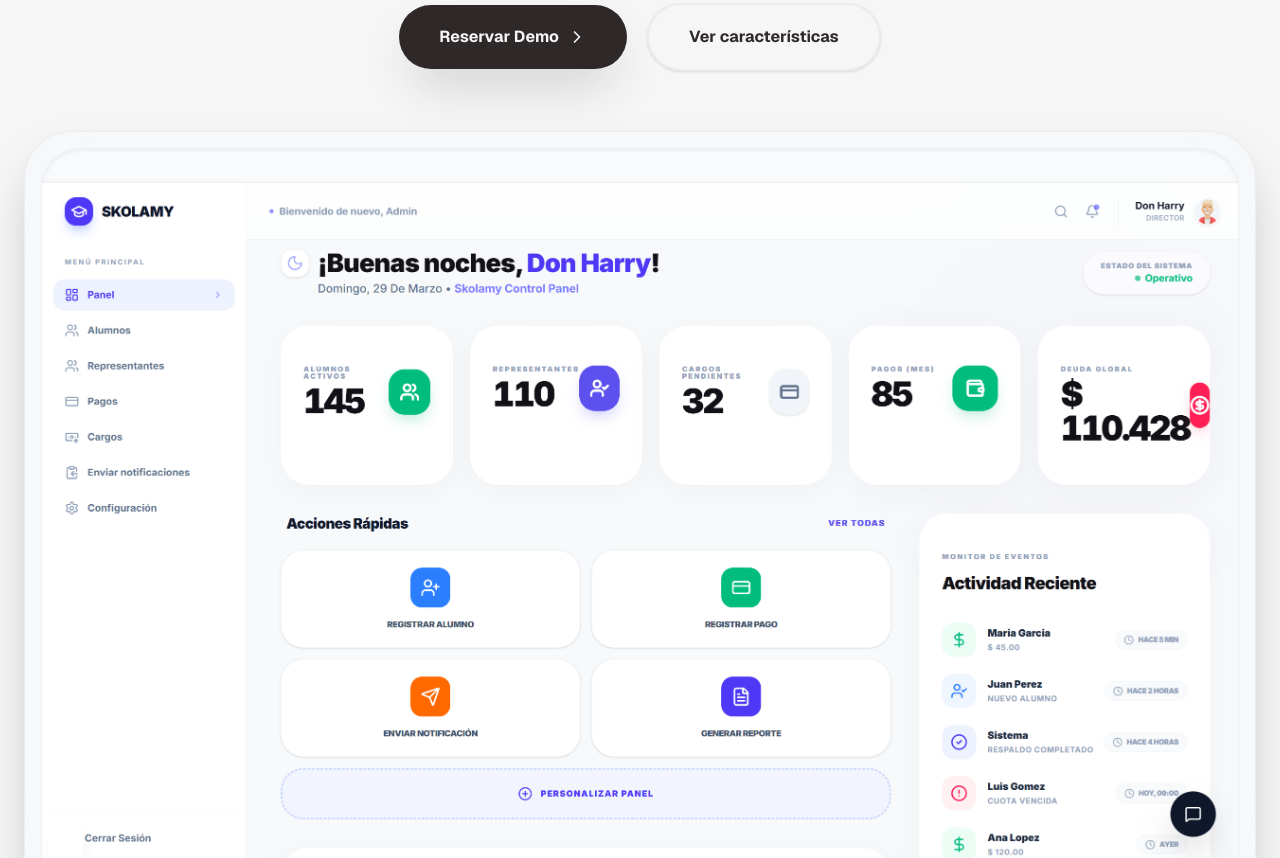
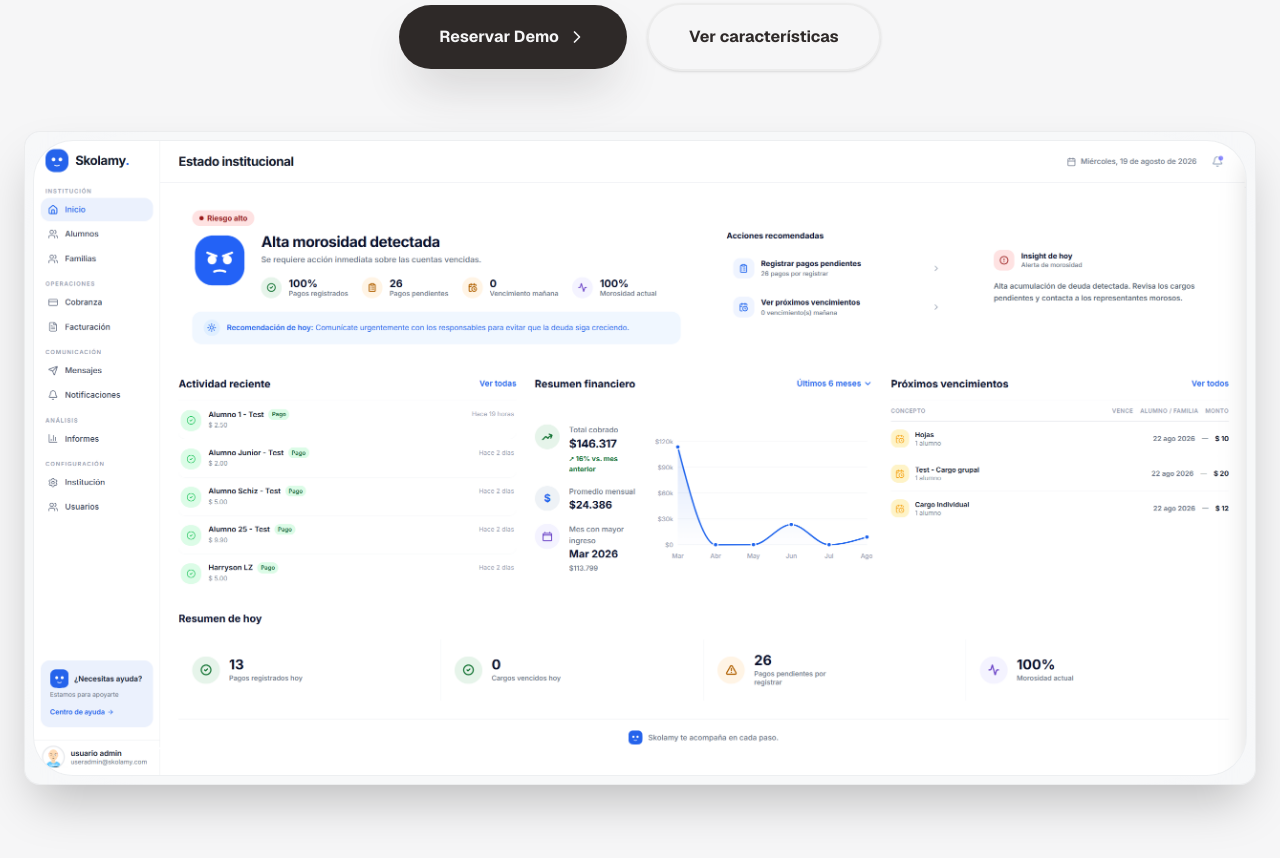
Before and after one commit to HarrysonLadines/skolamy-landing, a Next.js app: page / in a window 1280 px wide. Shown: the part 620-1478 px from the top of the page. Built offline with nearby package versions, Linux system fonts and the light colour scheme; a web font is replaced by a local one.

Commit message:
chore: Update skolamy-dashboard.png

```diff
--- a/src/components/landing/Hero.tsx
+++ b/src/components/landing/Hero.tsx
@@ -87,9 +87,9 @@ export const Hero = () => {
           }}
           className="perspective-1000 transform-gpu"
         >
-          <div className="bg-[#f8fafc]/50 p-2 md:p-4 rounded-[3rem] border border-[#2e2928]/5 shadow-2xl backdrop-blur-3xl overflow-hidden relative group">
-            <div className="bg-[#f8fafc] rounded-[2.5rem] border border-[#2e2928]/5 shadow-inner overflow-hidden aspect-[16/10] flex relative z-10 font-sans">
-              <Image src="/Skolamy-dashboard.png" alt="Skolamy Dashboard" fill className="object-contain drop-shadow-sm rounded-xl" />
+          <div className="bg-[#f8fafc]/50 p-0 md:p-2 rounded-[1rem] border border-[#2e2928]/5 shadow-2xl backdrop-blur-3xl overflow-hidden relative group">
+            <div className="bg-[#f8fafc] rounded-[2.5rem] border border-[#2e2928]/5 shadow-inner overflow-hidden relative z-10 font-sans">
+              <Image src="/Skolamy-dashboard.png" alt="Skolamy Dashboard" width={2560} height={1600} className="w-full h-auto block drop-shadow-sm rounded-xl" />
             </div>
           </div>
         </motion.div>
```
Also changed, not shown: public/Skolamy-dashboard.png.
